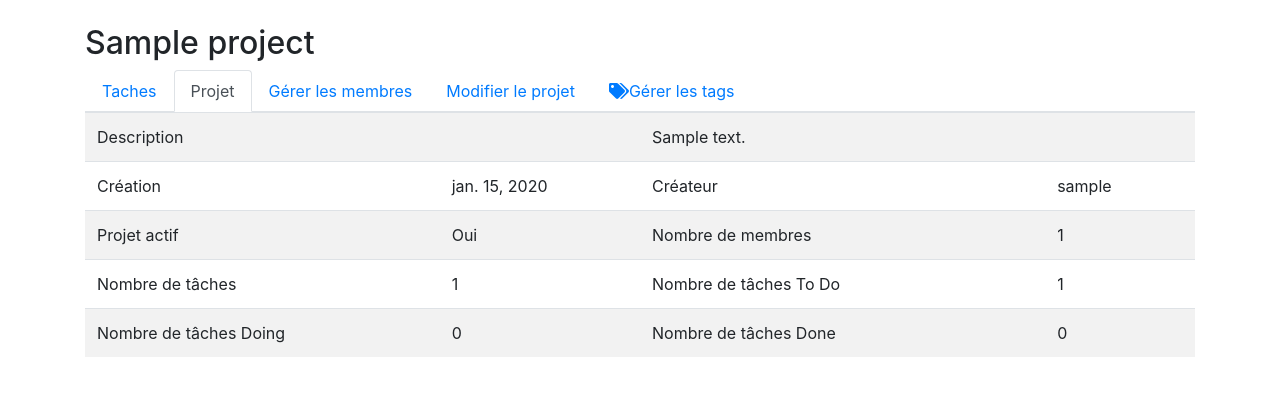
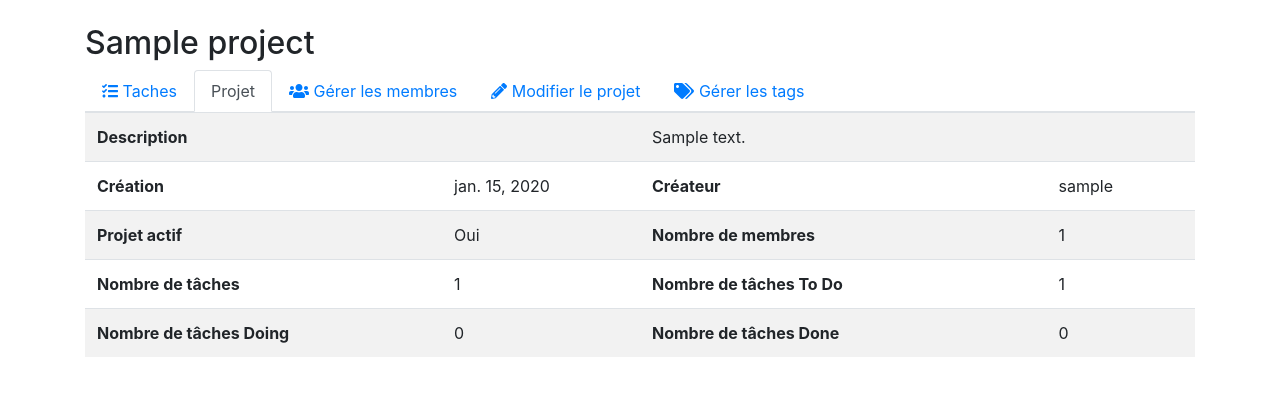
Before and after one commit to nanoy42/yogo, a Django app: page /projects/1 in a window 1280 px wide, after a click on "Projet". Shown: the part 56-452 px from the top of the page. Run offline with Django 3.2, Linux system fonts and the light colour scheme; a user stored in the database is signed in; tables that the repository leaves empty hold one stand-in row (values such as "Sample post"); parts of the project's set-up code (start-up, migrations or seed data) failed here and were passed over; some libraries are stand-ins or nearby versions.

Commit message:
Affichage plus zoli.

```diff
--- a/projects/templates/projects/project.html
+++ b/projects/templates/projects/project.html
@@ -5,23 +5,23 @@
 <h2>{{project.title}}</h2>
 <ul class="nav nav-tabs">
   <li class="nav-item">
-    <a class="nav-link active" href="#" data-target="div_tasks" id="link_div_tasks">Taches</a>
+    <a class="nav-link active" href="#" data-target="div_tasks" id="link_div_tasks"><i class="fas fa-tasks"></i> Taches</a>
   </li>
   <li class="nav-item">
     <a class="nav-link" href="#" data-target="div_project" id="link_div_project">Projet</a>
   </li>
   <li class="nav-item">
-    <a class="nav-link" href="#" data-target="div_members" id="link_div_members">Gérer les membres</a>
+    <a class="nav-link" href="#" data-target="div_members" id="link_div_members"><i class="fas fa-users"></i> Gérer les membres</a>
   </li>
   <li class="nav-item">
-    <a class="nav-link" href="#" data-target="div_update" id="link_div_update">Modifier le projet</a>
+    <a class="nav-link" href="#" data-target="div_update" id="link_div_update"><i class="fas fa-pencil-alt"></i> Modifier le projet</a>
   </li>
   <li class="nav-item">
-    <a class="nav-link" href="#" data-target="div_tags" id="link_div_tags"><i class="fa fa-tags"></i>Gérer les tags</a>
+    <a class="nav-link" href="#" data-target="div_tags" id="link_div_tags"><i class="fas fa-tags"></i> Gérer les tags</a>
   </li>
 </ul>
 <div id="div_tasks" style="display:block">
-ajouter une tache + liste des taches réparties en colonne + gestion des taches
+<br />
 <a class="btn btn-outline-primary" href="{% url 'projects:newTask' project.pk %}"><i class="fa fa-star"></i> Ajouter une tâche</a>
 <hr>
 {% include "projects/display_tasks.html" %}
@@ -30,31 +30,31 @@ ajouter une tache + liste des taches réparties en colonne + gestion des taches
 <table class="table table-striped">
   <tbody>
     <tr>
-      <td colspan="2" width="50%">Description</td>
+      <th colspan="2" width="50%">Description</th>
 	  <td colspan="2" width="50%">{{project.description}}</td>
     </tr>
     <tr>
-      <td>Création</td>
+      <th>Création</th>
 	  <td>{{project.creationDate}}</td>
-      <td>Créateur</td>
+      <th>Créateur</th>
 	  <td>{{project.owner}}</td>
     </tr>
     <tr>
-      <td>Projet actif</td>
+      <th>Projet actif</th>
 	  <td>{% if project.active %}Oui{% else %}Non{% endif %}</td>
-      <td>Nombre de membres</td>
+      <th>Nombre de membres</th>
 	  <td>{{project.users.count}}</td>
     </tr>
 	<tr>
-		<td>Nombre de tâches</td>
+		<th>Nombre de tâches</th>
 		<td>{{project.task_set.count}}</td>
-		<td>Nombre de tâches To Do</td>
+		<th>Nombre de tâches To Do</th>
 		<td>{{todo.count}}</td>
 	</tr>
 	<tr>
-		<td>Nombre de tâches Doing</td>
+		<th>Nombre de tâches Doing</th>
 		<td>{{doing.count}}</td>
-		<td>Nombre de tâches Done</td>
+		<th>Nombre de tâches Done</th>
 		<td>{{done.count}}</td>
   </tbody>
 </table>
```
